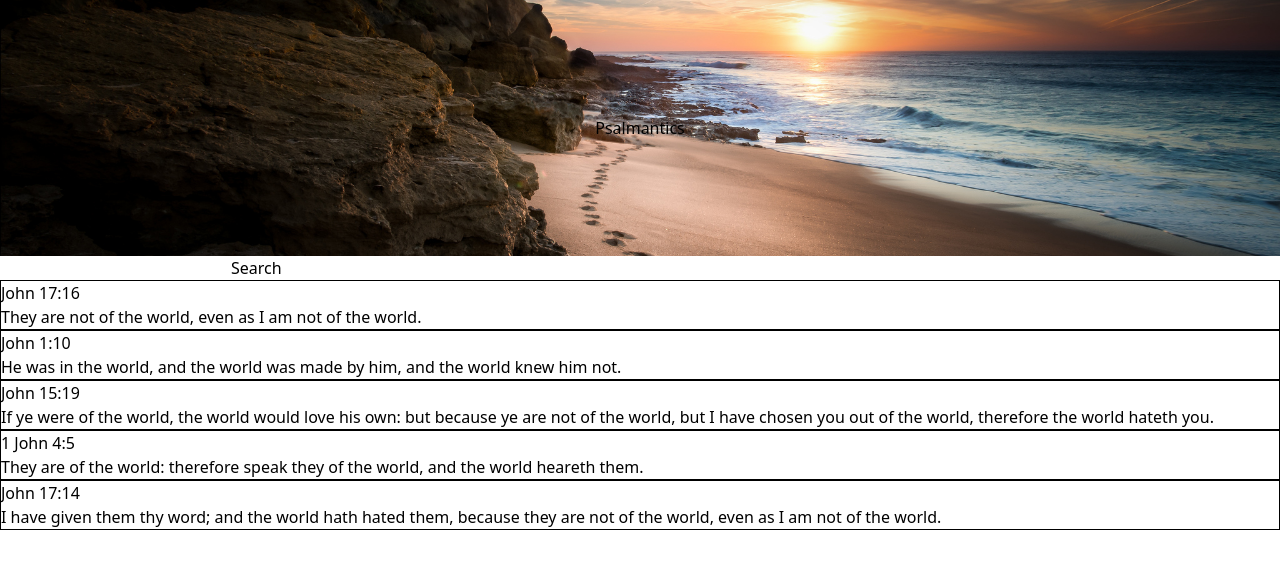
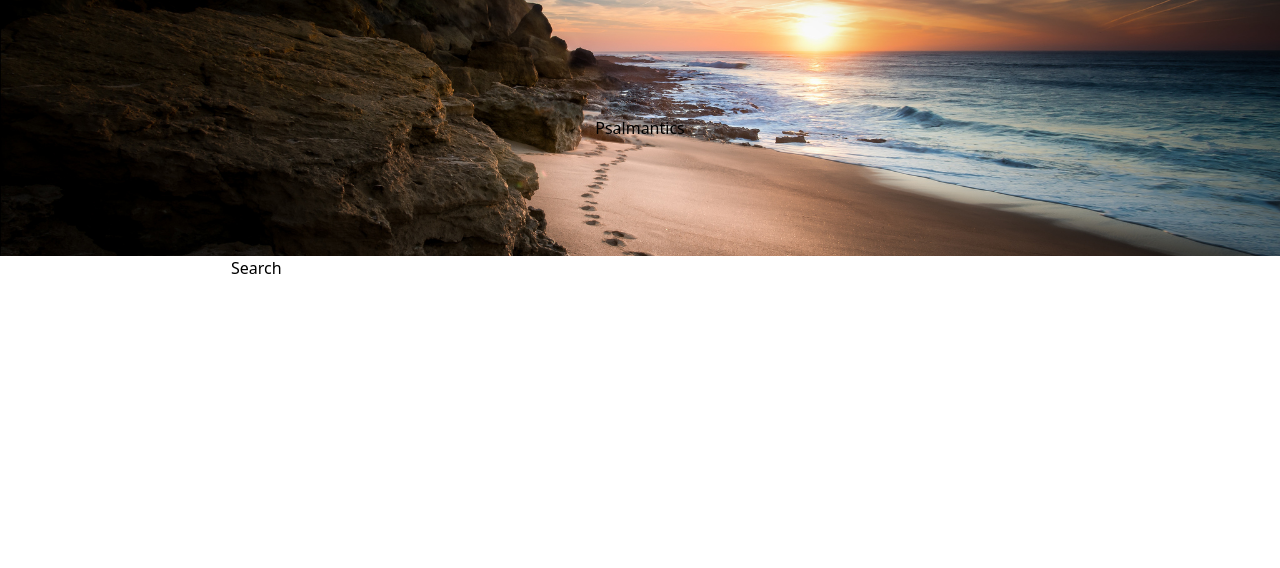
Before and after one commit to Pixelazation/Psalmantics_Frontend, a Vue app: page / in a window 1280 px wide. Shown: the top 568 px of the page. Built offline with nearby package versions, Linux system fonts and the light colour scheme.

Commit message:
[Feature][Shua] Connected search to backend

```diff
--- a/src/components/Verse.vue
+++ b/src/components/Verse.vue
@@ -1,8 +1,8 @@
 <script setup lang="ts">
-  import type { Verse } from '../types/verse';
+  import type { VerseType } from '../types/verse';
 
   const props = defineProps<{
-    verse: Verse
+    verse: VerseType
   }>()
 
   const { book, chapter, verse, text, similarity } = props.verse
--- /dev/null
+++ b/src/services/search.ts
@@ -0,0 +1,19 @@
+import type { VerseType } from '../types/verse'
+
+const searchApiUrl = "http://localhost:8000/search"
+
+export const searchVerses = async (query: string): Promise<VerseType[]> => {
+  try {
+    const response = await fetch(`${searchApiUrl}?query=${encodeURIComponent(query)}`)
+    if (!response.ok) {
+      throw new Error(`Error: ${response.status}`)
+    }
+
+    const data = await response.json()
+    return data
+
+  } catch (error) {
+    console.error("Search error:", error)
+    return []
+  }
+}
--- a/src/types/verse.ts
+++ b/src/types/verse.ts
@@ -1,4 +1,4 @@
-export interface Verse {
+export interface VerseType {
   id: number,
   book: string,
   chapter: number,
--- a/src/views/Home.vue
+++ b/src/views/Home.vue
@@ -3,59 +3,16 @@ import Banner from '../components/Banner.vue'
 import Verse from '../components/Verse.vue'
 
 import { ref } from 'vue'
+import type { VerseType } from '../types/verse'
+import { searchVerses } from '../services/search'
 
 const query = ref('')
 
-const mockValues = [
-  {
-    id: 43017016,
-    book: "John",
-    testament: "NT",
-    chapter: 17,
-    verse: 16,
-    text: "They are not of the world, even as I am not of the world.",
-    similarity: 0.777927615088962
-  },
-  {
-    id: 43001010,
-    book: "John",
-    testament: "NT",
-    chapter: 1,
-    verse: 10,
-    text: "He was in the world, and the world was made by him, and the world knew him not.",
-    similarity: 0.7326933488701
-  },
-  {
-    id: 43015019,
-    book: "John",
-    testament: "NT",
-    chapter: 15,
-    verse: 19,
-    text: "If ye were of the world, the world would love his own: but because ye are not of the world, but I have chosen you out of the world, therefore the world hateth you.",
-    similarity: 0.705137395554712
-  },
-  {
-    id: 62004005,
-    book: "1 John",
-    testament: "NT",
-    chapter: 4,
-    verse: 5,
-    text: "They are of the world: therefore speak they of the world, and the world heareth them.",
-    similarity: 0.690500513998452
-  },
-  {
-    id: 43017014,
-    book: "John",
-    testament: "NT",
-    chapter: 17,
-    verse: 14,
-    text: "I have given them thy word; and the world hath hated them, because they are not of the world, even as I am not of the world.",
-    similarity: 0.652180528176284
-  }
-]
+const verseList = ref<VerseType[]>([])
 
-function searchQuery() {
-  console.log(query.value)
+async function searchQuery() {
+  console.log(query.value);
+  verseList.value = await searchVerses(query.value);
 }
 
 </script>
@@ -66,5 +23,5 @@ function searchQuery() {
   <button @click="searchQuery">
     Search
   </button>
-  <Verse v-for="verse in mockValues" :verse="verse" />
+  <Verse v-for="verse in verseList" :key="verse.id" :verse="verse" />
 </template>
```
